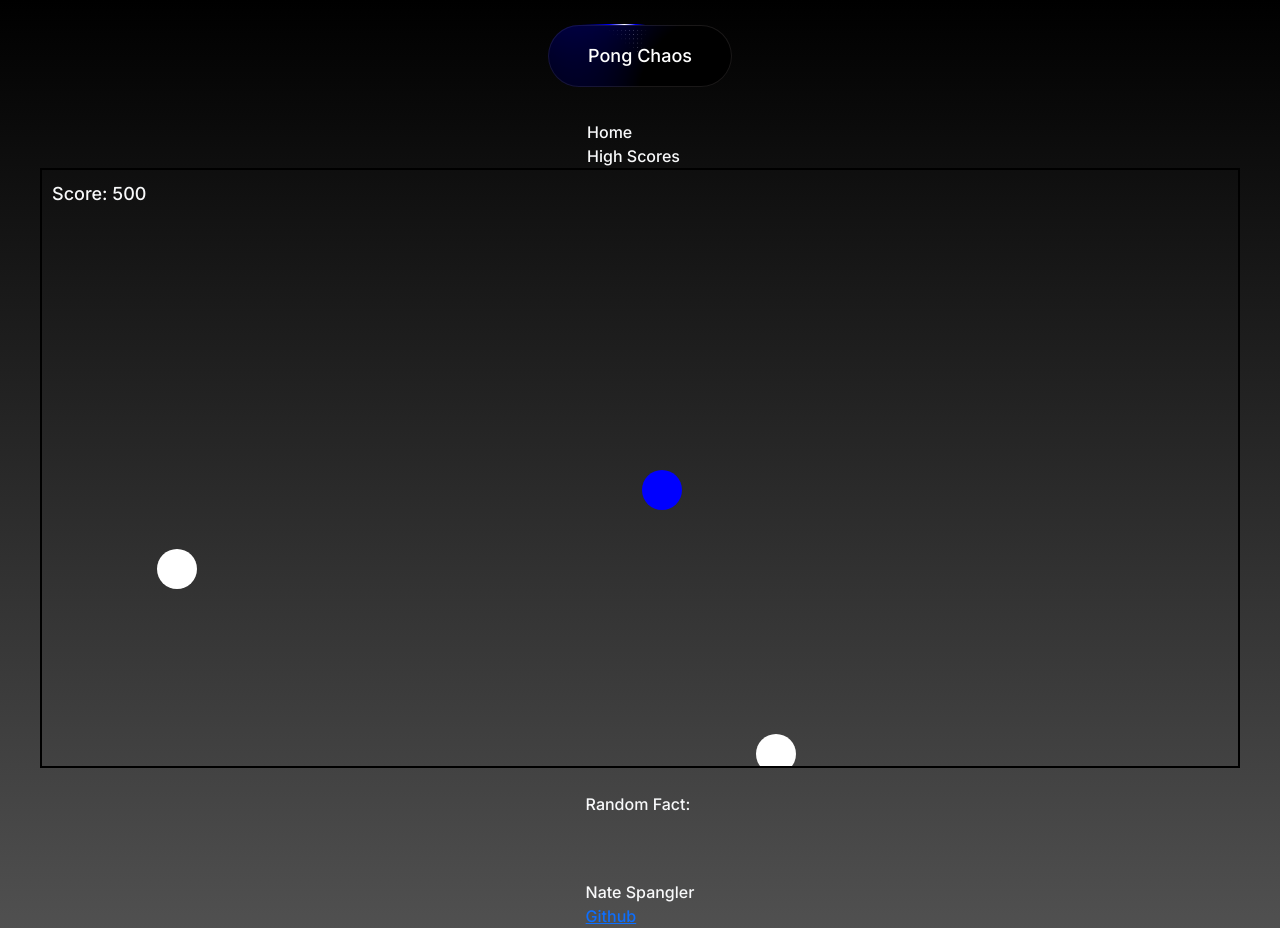
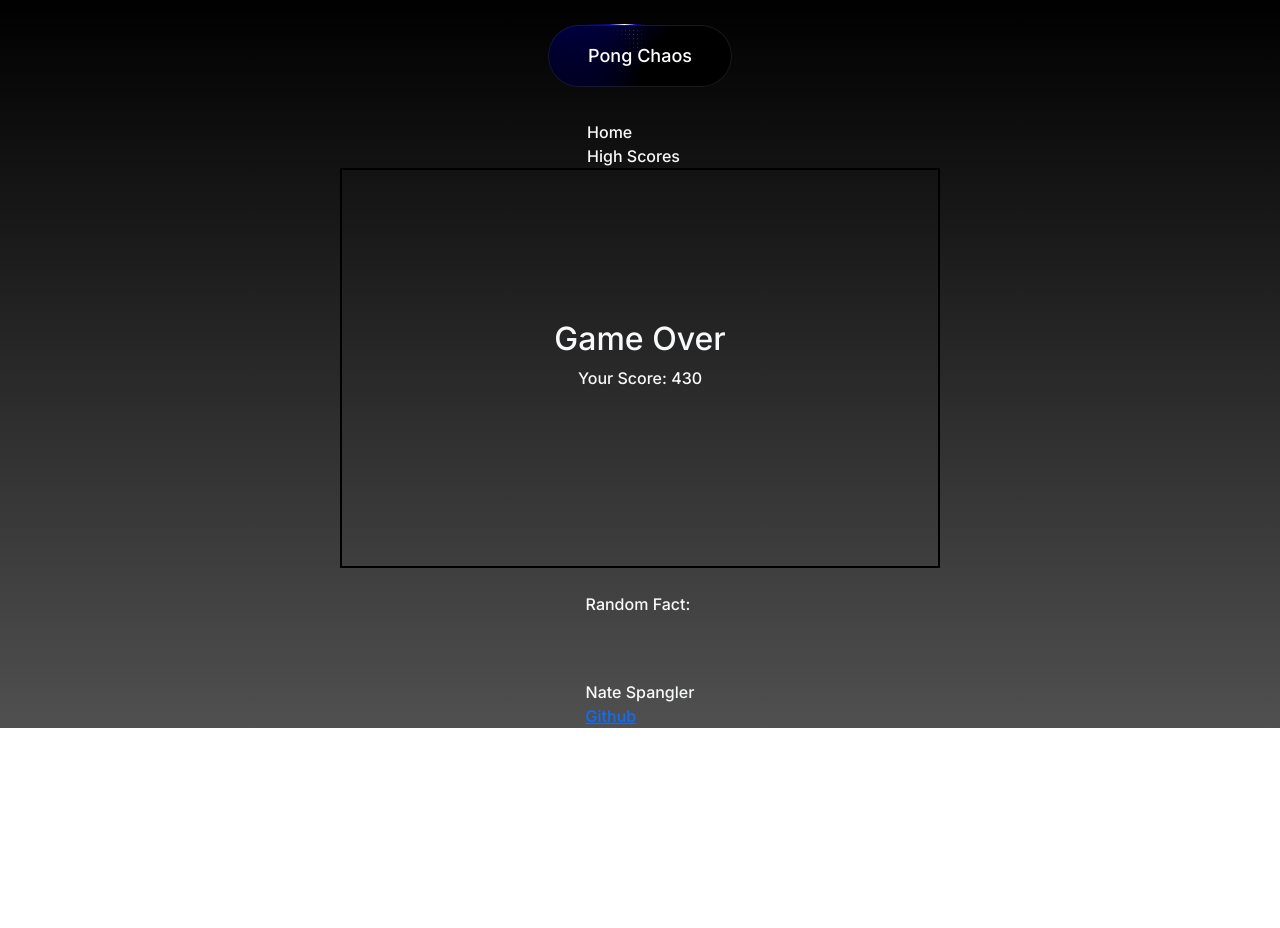
Before and after one commit to NateSpangler/startup, a React (Vite) app: page /play in a window 1280 px wide. After the commit the page ends 800 px from the top, so only its background shows below. Built offline with nearby package versions, Linux system fonts and the light colour scheme.

Commit message:
changes to correct the high score page and login page

```diff
--- a/src/login/login.jsx
+++ b/src/login/login.jsx
@@ -1,24 +1,26 @@
-import React from 'react';
-
-import {NavLink} from 'react-router-dom';
-
+import React, {useState} from 'react';
+import {useNavigate} from 'react-router-dom';
 
 
 export function Login() {
+  const[playerName, setPlayerName] = useState("");
+  const navigate = useNavigate();
+  const submitplayerName = (e) => {
+    e.preventDefault();
+    localStorage.setItem("playerName", playerName);
+    navigate("/play");
+  }
   return (
     <main>
       <br></br>
       <br></br>
       <br></br>
       <br></br>
-      <label for="Enter your name:" className="entername">Enter your name: </label>
-      <input type="text" id="name" className="entername" name="name" placeholder="Your name" required pattern="[Aa].*" onChange={(e) => setPlayerName(e.target.value)}/>
-      <button className="shiny-cta"><NavLink to="/play">Let's do this</NavLink>
-      </button>
-      <br></br>
-      <br></br>
-      <br></br>
-      <br></br>
+      <label htmlFor="name" className="entername">Enter your name: </label>
+      <form onSubmit={submitplayerName}>
+      <input type="text" id="name" className="entername" name="name" placeholder="Your name" onChange={(e) => setPlayerName(e.target.value)}/>
+      <button className="shiny-cta">Let's do this</button>
+      </form>
       <br></br>
       <br></br>
       <br></br>
--- a/src/play/Ball.jsx
+++ b/src/play/Ball.jsx
@@ -1,7 +1,8 @@
 import React, { useState, useEffect, useRef } from "react";
 
-const Ball = ({ gameWidth, gameHeight, speed, updateBallPosition }) => {
+const Ball = ({ gameWidth, gameHeight, speed, setBallPosition }) => {
   const [position, setPosition] = useState({
+    id: Math.random(),
     x: Math.random() * gameWidth,
     y: Math.random() * gameHeight,
     dx: Math.random() > 0.5 ? speed : -speed,
@@ -11,35 +12,37 @@ const Ball = ({ gameWidth, gameHeight, speed, updateBallPosition }) => {
   const ballRef = useRef(null); // Ref to track the rendered ball element
 
 
+
   useEffect(() => {
     const interval = setInterval(() => {
       setPosition((prev) => {
-        let { x, y, dx, dy } = prev;
-
+        let { x, y, dx, dy} = prev;
         // Bounce off walls
-        if (x + 20 > gameWidth || x < 0) dx = -dx;
-        if (y + 20 > gameHeight || y < 0) dy = -dy;
-
+        if (x + 40 > gameWidth || x < 0) dx = -dx;
+        if (y + 40 > gameHeight || y < 0) dy = -dy;
         return { x: x + dx, y: y + dy, dx, dy };
       });
     }, 50);
 
-    return () => clearInterval(interval);
-  }, [gameWidth, gameHeight, speed]);
 
+  }, []);
   useEffect(() => {
-    // setPosition(position);
+      setBallPosition(position); // Update the parent component with the player's position
+      console.log("Ball state position:", position); // Log the state position for debugging
+
+
     // Track rendered ball position
     if (ballRef.current) {
-      const { x, y } = ballRef.current.getBoundingClientRect();
+      const { left, top } = ballRef.current.getBoundingClientRect();
+      console.log(`Rendered Ball Position: left=${left}, top=${top}`);
     }
-  }, [position]);
+  }, [position, setBallPosition]);
 
   return (
     <div
       ref={ballRef} // Attach the ref here
       style={{
-        position: "absolute",
+        position: "relative",
         width: "40px",
         height: "40px",
         backgroundColor: "white",
--- a/src/play/Player.jsx
+++ b/src/play/Player.jsx
@@ -9,7 +9,7 @@ const Player = ({ gameWidth, gameHeight, setPlayerPosition }) => {
     const handleKeyDown = (event) => {
       setPosition((prev) => {
         let { x, y } = prev;
-        const speed = 35;
+        const speed = 25;
 
         if (event.key === "ArrowUp" && y > 0) y -= speed;
         if (event.key === "ArrowDown" && y < gameHeight - 40) y += speed; // Account for player height
--- a/src/play/play.jsx
+++ b/src/play/play.jsx
@@ -4,61 +4,55 @@ import Ball from "./Ball";
 import Powerup from "./Powerup";
 
 const Play = () => {
-  const gameWidth = 1200;
-  const gameHeight = 600;
+  const gameWidth = 600;
+  const gameHeight = 400;
   const [playerPosition, setPlayerPosition] = useState({ x: gameWidth / 2, y: gameHeight / 2 });
-  const [ballPositions, setBallPositions] = useState([]);
-  const [ballSpeed, setBallSpeed] = useState(6);
+  const [ballPosition, setBallPosition] = useState([]);
+  const [ballSpeed, setBallSpeed] = useState(10);
   const [isInvincible, setIsInvincible] = useState(false);
   const [score, setScore] = useState(0);
   const [gameOver, setGameOver] = useState(false);
 
-  // Update ball positions
-  const updateBallPosition = (ball) => {
-    setBallPositions((prev) => {
-      return prev.filter((b) => b !== ball).concat({
-        ...ball,
-        x: Math.max(0, Math.min(gameWidth - 20, ball.x)),
-        y: Math.max(0, Math.min(gameHeight - 20, ball.y)),
-      });
-    });
-  };
+
+
 
   // Collision Detection (Fixed)
   useEffect(() => {
     if (gameOver) return;
-
+    console.log("Checking collision with ball position: ", ballPosition);
     const checkCollision = () => {
       if (!isInvincible) {
-        ballPositions.forEach((ball) => {
-          if (ball.x >= 0 && ball.x <= gameWidth - 20 && ball.y >= 0 && ball.y <= gameHeight - 20) {
-            let dx = Math.abs(playerPosition.x - ball.x);
-            let dy = Math.abs(playerPosition.y - ball.y);
+          if (ballPosition.x >= 0 && ballPosition.x <= gameWidth - 20 && ballPosition.y >= 0 && ballPosition.y <= gameHeight - 20) {
+            let difx = Math.abs(playerPosition.x - ballPosition.x);
+            let dify = Math.abs(playerPosition.y - ballPosition.y);
 
-            if (dx < 40 && dy < 40) {
+            if (difx < 40 && dify < 40) {
               console.log("Collision detected! Ending game.");
               endGame();
               return;
             }
           }
-        });
-      }
-    };
+          }
+        };
+
+
 
     const collisionInterval = setInterval(checkCollision, 10);
     return () => clearInterval(collisionInterval);
-  }, [playerPosition, ballPositions, isInvincible, gameOver]);
+  }, [playerPosition, ballPosition, isInvincible, gameOver]);
+
 
   // Score timer
   useEffect(() => {
     if (gameOver) return;
 
     const scoreInterval = setInterval(() => {
-      setScore((prev) => prev + 100);
-    }, 1000);
+      setScore((prev) => prev + 10);
+    }, 100);
 
     return () => clearInterval(scoreInterval);
   }, [gameOver]);
+
 
   // Save High Score
   const endGame = () => {
@@ -67,7 +61,7 @@ const Play = () => {
       alert(`Game Over! Your Score: ${score}`);
 
       let highscores = JSON.parse(localStorage.getItem("highscores")) || [];
-      let playerName = localStorage.getItem("playerName");
+      let playerName = localStorage.getItem("playerName") || "Unknown";
 
       highscores.push({ name: playerName, score });
       highscores = highscores.sort((a, b) => b.score - a.score).slice(0, 10);
@@ -84,16 +78,7 @@ const Play = () => {
     setPlayerPosition({ x: gameWidth / 2, y: gameHeight / 2 });
   };
 
-  // Handle Power-ups
-  const handlePowerup = (type) => {
-    if (type === "invincible") {
-      setIsInvincible(true);
-      setTimeout(() => setIsInvincible(false), 10000);
-    } else if (type === "slow") {
-      setBallSpeed(1);
-      setTimeout(() => setBallSpeed(2), 10000);
-    }
-  };
+
 
   return (
     <div
@@ -111,10 +96,9 @@ const Play = () => {
           <Player gameWidth={gameWidth} gameHeight={gameHeight} setPlayerPosition={setPlayerPosition} />
 
           {/* Pass updateBallPosition instead of setPosition */}
-          <Ball gameWidth={gameWidth} gameHeight={gameHeight} speed={ballSpeed} updateBallPosition={updateBallPosition} />
-          <Ball gameWidth={gameWidth} gameHeight={gameHeight} speed={ballSpeed} updateBallPosition={updateBallPosition} />
+          <Ball gameWidth={gameWidth} gameHeight={gameHeight} speed={ballSpeed} setBallPosition={setBallPosition} />
 
-          <Powerup gameWidth={gameWidth} gameHeight={gameHeight} onCollect={handlePowerup} />
+
           <div style={{ position: "absolute", top: "10px", left: "10px", fontSize: "18px" }}>Score: {score}</div>
         </>
       ) : (
--- a/src/scores/scores.jsx
+++ b/src/scores/scores.jsx
@@ -1,26 +1,34 @@
 import React, { useEffect, useState } from 'react';
 
 export function Scores() {
-  const [highscores, setHighscores] = useState([]);
-
-  useEffect(() => {
-    const savedHighscores = JSON.parse(localStorage.getItem('highscores')) || [];
-    setHighscores(savedHighscores);
-  }, []);
+  const highscores = JSON.parse(localStorage.getItem("highscores")) || [];
 
   return (
     <div>
-      <h2>High Scores</h2>
-      <ol>
-        {highscores.map((entry, index) => (
-          <li key={index}>
-            {entry.name}: {entry.score}
-          </li>
-        ))}
-      </ol>
+      <br></br>
+      <br></br>
+
+      <h1 style={{ textAlign: "center" }}>High Scores</h1>
+
+      <table>
+        <thead>
+          <tr>
+            <th style={{ border: "1px solid white", padding: "8px" }}>Name</th>
+            <th style={{ border: "1px solid white", padding: "8px" }}>Score</th>
+          </tr>
+        </thead>
+        <tbody>
+          {highscores.map((scoreEntry, index) => (
+            <tr key={index}>
+              <td style={{ border: "1px solid blue", padding: "8px" }}>{scoreEntry.name}</td>
+              <td style={{ border: "1px solid blue", padding: "8px" }}>{scoreEntry.score}</td>
+            </tr>
+          ))}
+        </tbody>
+      </table>
     </div>
   );
-}
+};
 
 
 export default Scores;
```
